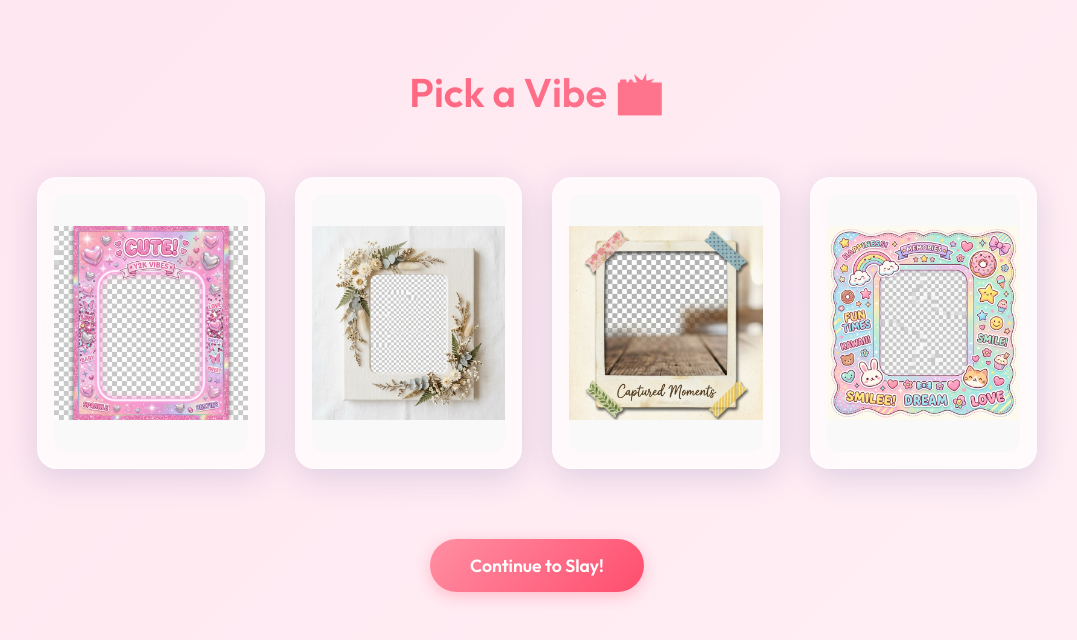
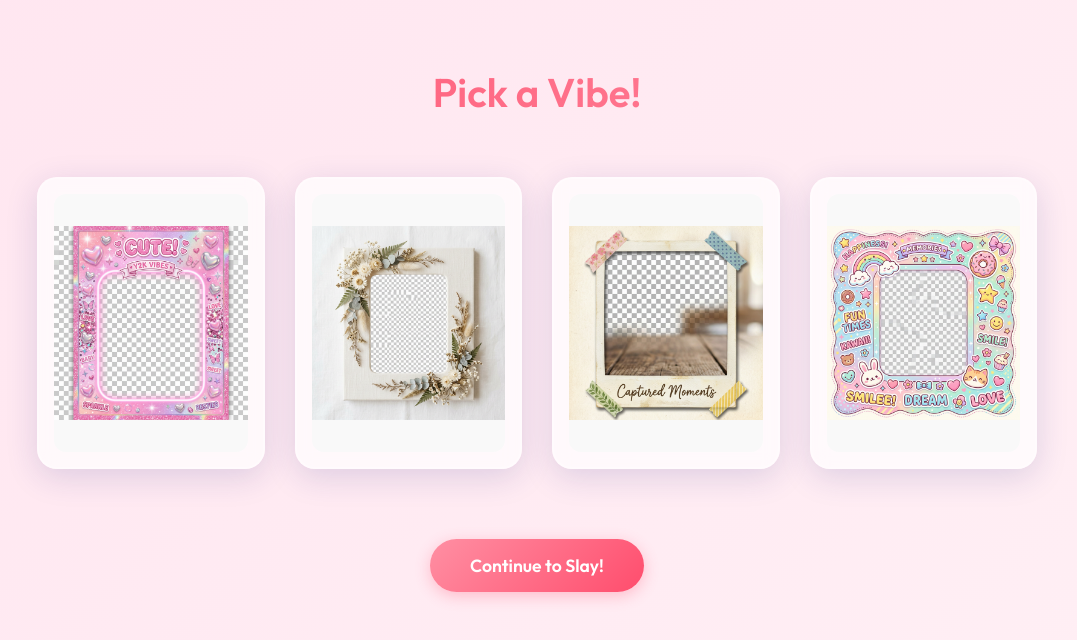
Before and after one commit to deepanjali-codes/Photo_Booth, a plain HTML site: page index.html in a window 1280 px wide. Shown: the whole page, without its empty margins (103-1180 px from the left). Drawn offline with Linux system fonts and the light colour scheme.

Commit message:
Fix heading text in index.html

```diff
--- a/index.html
+++ b/index.html
@@ -8,7 +8,7 @@
   </head>
 
   <body>
-    <h1>Pick a Vibe 📸</h1>
+    <h1>Pick a Vibe!</h1>
 
     <div class="frames">
       <div class="frame" onclick="selectFrame(this, 'frame1.png')">
```
